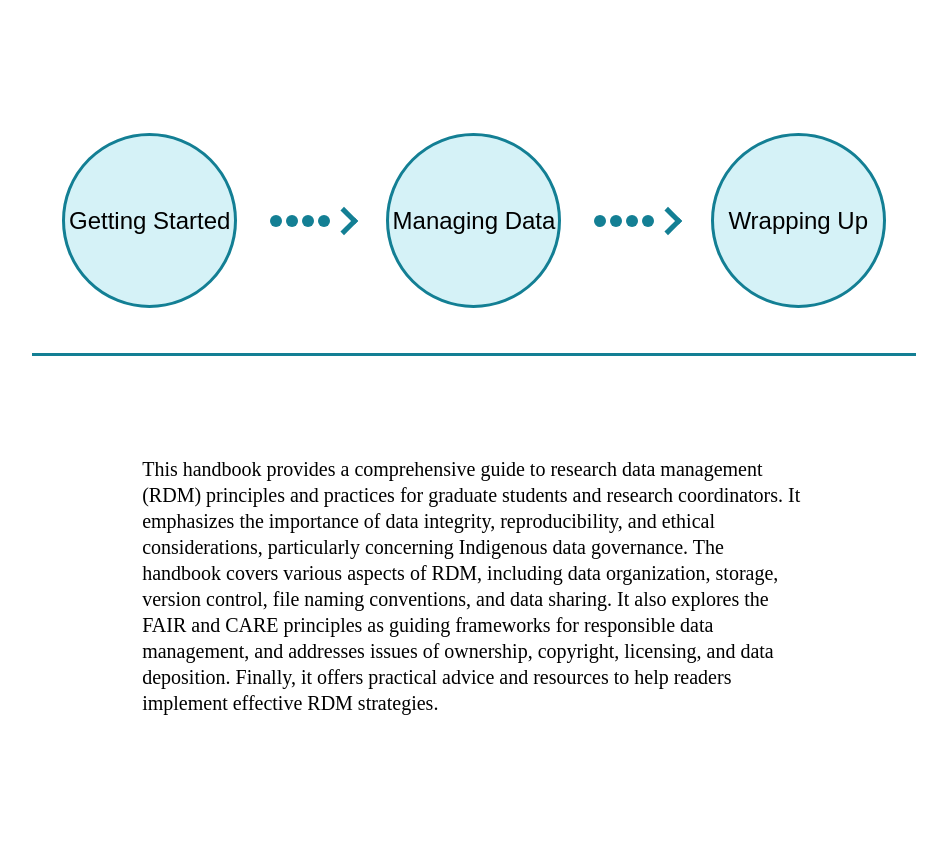
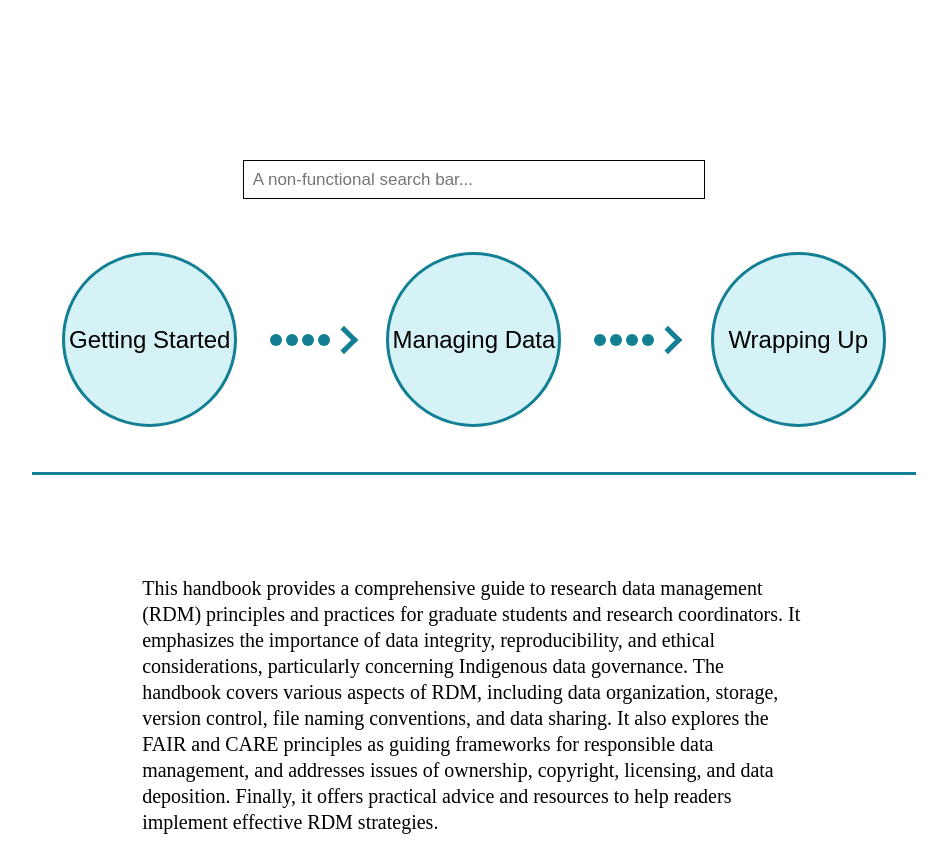
Before and after one commit to vdunbar/national-rdm-website, a plain HTML site: page index.html in a window 1280 px wide. Shown: the whole page, without its empty margins (166-1113 px from the left). Before the commit the page ends 800 px from the top, so only its background shows below. Drawn offline with nearby package versions, Linux system fonts and the light colour scheme.

Commit message:
add search bar

```diff
--- a/index.html
+++ b/index.html
@@ -3,11 +3,15 @@
     <link rel="stylesheet" media="screen and (min-width: 1361px)" href="widescreen.css">
     <link rel="stylesheet" media="screen and (min-width: 1025), screen and (max-width: 1360px)" href="smallscreen.css">
     <link rel="stylesheet" media="screen and (max-width: 1024px)" href="tinyscreen.css">
+    <link rel="stylesheet" href="main.css"
     <script src="https://ajax.googleapis.com/ajax/libs/jquery/3.6.4/jquery.min.js"></script>
     <script src="script.js"></script>
 </head>
 <body>
     <div id = "wrapper">
+        <div id = "searchBar">
+            <input type="text" placeholder="A non-functional search bar...">
+        </div>
         <div id = "menuItems">
             <button id = "gettingStarted" class = "menuButton">Getting Started</button>
             <button class = "spacer"></button>
--- /dev/null
+++ b/main.css
@@ -0,0 +1,12 @@
+#searchBar {
+    margin: 10em auto auto auto;
+}
+#searchBar input[type=text] {
+    margin-left: auto;
+    margin-right: auto;
+    border: 1px solid black;
+    display: block;
+    width: 50%;
+    font-size: 17px;
+    padding: 0.5em;
+  }
--- a/smallscreen.css
+++ b/smallscreen.css
@@ -55,7 +55,7 @@ ul li {
 }
 
 #menuItems {
-    margin-top: calc(100vh/6);
+    margin-top: calc(100vh/15);
     display: flex;
     justify-content: space-between;
     align-items: center;
--- a/tinyscreen.css
+++ b/tinyscreen.css
@@ -53,7 +53,7 @@ ul li {
     margin: auto;
 }
 #menuItems {
-    margin-top: calc(100vh/6);
+    margin-top: calc(100vh/15);
     display: flex;
     flex-direction: column;
     justify-content: space-between;
--- a/widescreen.css
+++ b/widescreen.css
@@ -63,7 +63,7 @@ ul li {
     margin: auto;
 }
 #menuItems {
-    margin-top: calc(100vh/6);
+    margin-top: calc(100vh/15);
     display: flex;
     justify-content: space-between;
     align-items: center;
```
